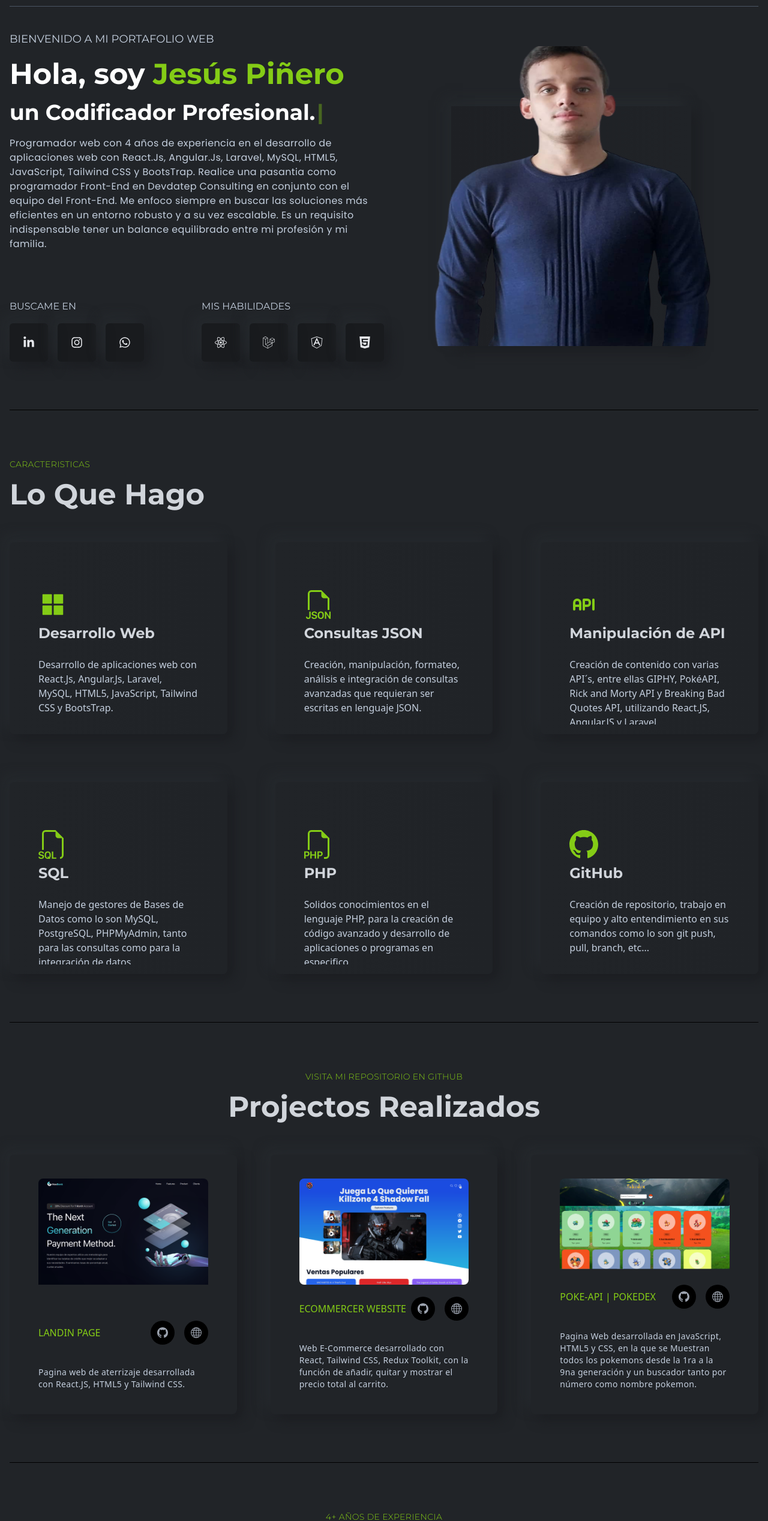
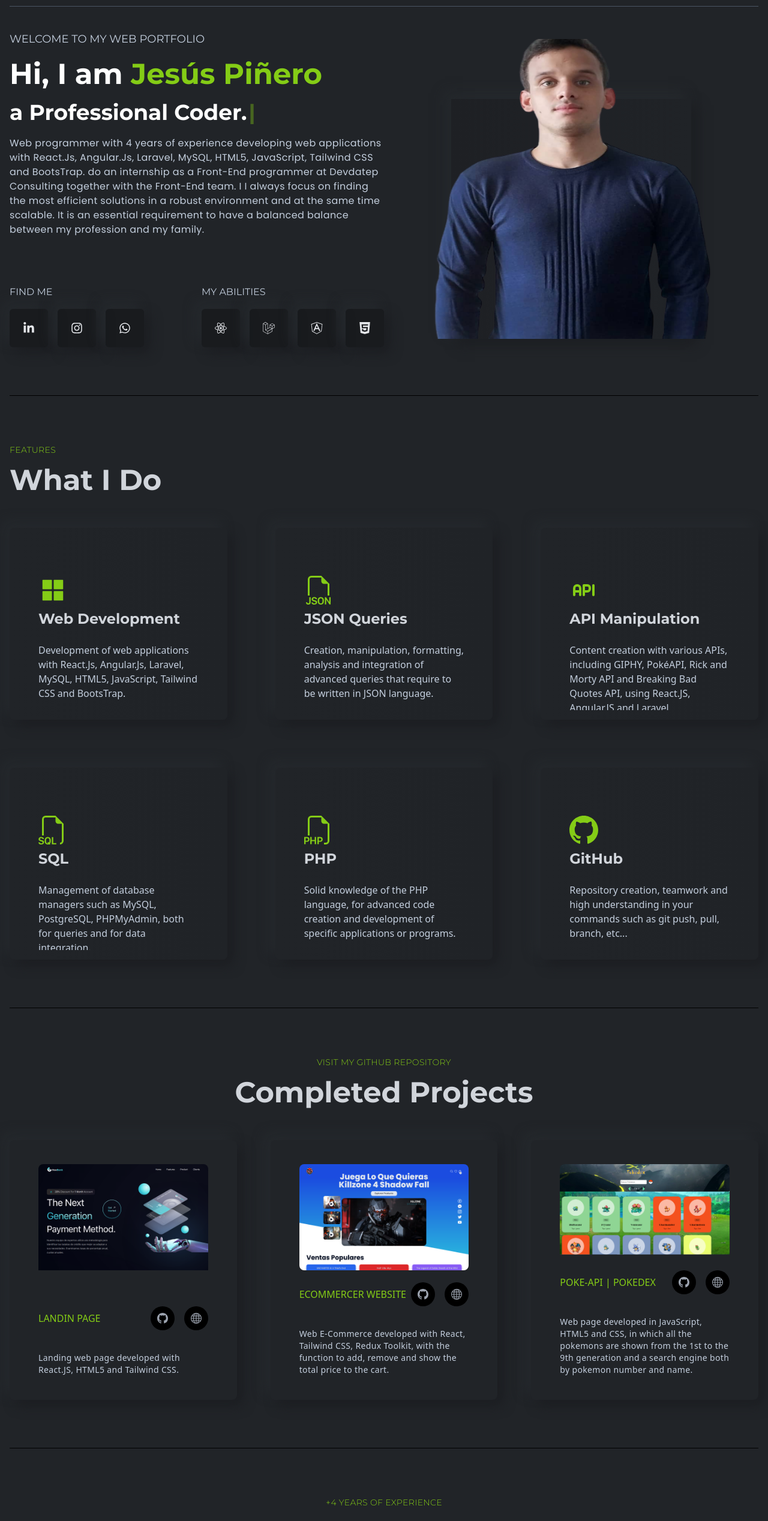
Before and after one commit to jesus027/Portafolio, a React (Create React App) app: page / in a window 1280 px wide. Shown: the part 85-2621 px from the top of the page at 60% size. Built offline with nearby package versions, Linux system fonts and the light colour scheme.

Commit message:
Tradusco el portafolio al ingles

```diff
--- a/src/components/banner/LeftBanner.js
+++ b/src/components/banner/LeftBanner.js
@@ -5,7 +5,7 @@ import Media from './Media';
 const LeftBanner = () => {
 
     const [text] = useTypewriter({
-        words: ["Codificador Profesional.", "Desarrollador Full-Stack."],
+        words: ["Professional Coder.", "Full Stack Developer."],
         loop: true,
         typeSpeed: 20,
         deleteSpeed: 10,
@@ -15,13 +15,13 @@ const LeftBanner = () => {
     return (
         <div className='w-full lgl:w-1/2 flex flex-col gap-20'>
                 <div className='flex flex-col gap-5'>
-                    <h4 className='text-lg font-normal'>BIENVENIDO A MI PORTAFOLIO WEB</h4>
+                    <h4 className='text-lg font-normal'>WELCOME TO MY WEB PORTFOLIO</h4>
                     <h1 className="text-5xl font-bold text-white">
-                        Hola, soy{" "}
+                        Hi, I am{" "}
                         <span className='text-designColor capitalize'>Jesús Piñero</span>
                     </h1>
                     <h2 className='text-4xl font-bold text-white'>
-                        un <span>{text}</span>
+                        a <span>{text}</span>
                         <Cursor
                             cursorBlinking="false"
                             cursorStyle="|"
@@ -29,12 +29,12 @@ const LeftBanner = () => {
                         />
                     </h2>
                     <p className='text-base font-bodyFont leading-6 tracking-wide'>
-                        Programador web con 4 años de experiencia en el desarrollo de aplicaciones web con React.Js,
-                        Angular.Js, Laravel, MySQL, HTML5, JavaScript, Tailwind CSS y BootsTrap. Realice una pasantia
-                        como programador Front-End en Devdatep Consulting en conjunto con el equipo del Front-End. Me
-                        enfoco siempre en buscar las soluciones más eficientes en un entorno robusto y a su vez
-                        escalable. Es un requisito indispensable tener un balance equilibrado entre mi profesión y mi
-                        familia.
+                        Web programmer with 4 years of experience developing web applications with React.Js,
+                        Angular.Js, Laravel, MySQL, HTML5, JavaScript, Tailwind CSS and BootsTrap. do an internship
+                        as a Front-End programmer at Devdatep Consulting together with the Front-End team. I
+                        I always focus on finding the most efficient solutions in a robust environment and at the same time
+                        scalable. It is an essential requirement to have a balanced balance between my profession and my
+                        family.
                     </p>
                 </div>
 
--- a/src/components/banner/Media.js
+++ b/src/components/banner/Media.js
@@ -7,7 +7,7 @@ const Media = () => {
         <div className='flex flex-col xl:flex-row gap-6 lgl:gap-0 justify-between'>
                 <div>
                     <h2 className='text-base uppercase font-titleFont mb-4'>
-                        BUSCAME EN
+                        Find Me
                     </h2>
 
                     <div className='flex gap-4'>
@@ -33,7 +33,7 @@ const Media = () => {
 
                 <div>
                     <h2 className='text-base uppercase font-titleFont mb-4'>
-                        MIS HABILIDADES
+                        MY ABILITIES
                     </h2>
 
                     <div className='flex gap-4'>
--- a/src/components/contact/ContactLeft.js
+++ b/src/components/contact/ContactLeft.js
@@ -16,16 +16,16 @@ const ContactLeft = () => {
                 <h3 className='text-3xl font-bold text-white'>Jesús Piñero</h3>
 
                 <p className='text-lg font-normal text-gray-400'>
-                    Desarrollador Full-Stack
+                Full Stack Developer
                 </p>
 
                 <p className='text-base text-gray-400 tracking-wide'>
-                    Programador web con 4 años de experiencia en el desarrollo de aplicaciones web con
-                    React.Js, Angular.Js, Laravel, MySQL, HTML5, JavaScript, Tailwind CSS y BootsTrap.
+                    Web programmer with 4 years of experience developing web applications with
+                    React.Js, Angular.Js, Laravel, MySQL, HTML5, JavaScript, Tailwind CSS and BootsTrap.
                 </p>
 
                 <p className='text-base text-gray-400 flex items-center gap-2'>
-                    Telefono: <span className='text-lightText'>+58 412-5943159</span>
+                    Phone: <span className='text-lightText'>+58 412-5943159</span>
                 </p>
 
                 <p className='text-base text-gray-400 flex items-center gap-2'>
@@ -35,7 +35,7 @@ const ContactLeft = () => {
             </div>
 
             <div className='flex flex-col gap-4'>
-                <h2 className='text-base font-titleFont uppercase mb-4'>Encuéntrame En</h2>
+                <h2 className='text-base font-titleFont uppercase mb-4'>Find me</h2>
 
                 <div className='flex gap-4'>
                     <a href='https://www.linkedin.com/in/jes%C3%BAs-pi%C3%B1ero-b521a521b/' rel="noopener noreferrer" target='_blank'>
--- a/src/components/features/Features.js
+++ b/src/components/features/Features.js
@@ -9,49 +9,50 @@ import { TbApi } from 'react-icons/tb';
 const Features = () => {
     return (
         <section id='features' className='w-full py-20 border-b-[1px] border-b-black'>
-            <Title title="Caracteristicas" des="Lo que hago" />
+            <Title title="Features" des="What I Do" />
 
             <div className='grid grid-cols-1 md:grid-cols-2 xl:grid-cols-3 gap-6 xl:gap-20'>
                 <Card
                     icon= {<AiFillAppstore />}
-                    title="Desarrollo Web"
-                    des="Desarrollo de aplicaciones web con React.Js, Angular.Js, Laravel, MySQL, HTML5,
-                    JavaScript, Tailwind CSS y BootsTrap."
+                    title="Web Development"
+                    des="
+                    Development of web applications with React.Js, Angular.Js, Laravel, MySQL, HTML5,
+                    JavaScript, Tailwind CSS and BootsTrap."
                 />
 
                 <Card
                     icon={<BsFiletypeJson />}
-                    title="Consultas JSON"
-                    des="Creación, manipulación, formateo, análisis e integración de consultas avanzadas que
-                    requieran ser escritas en lenguaje JSON."
+                    title="JSON Queries"
+                    des="Creation, manipulation, formatting, analysis and integration of advanced queries that
+                    require to be written in JSON language."
                 />
 
                 <Card
                     icon={<TbApi />}
-                    title="Manipulación de API"
-                    des="Creación de contenido con varias API´s, entre ellas GIPHY, PokéAPI, Rick and Morty API y
-                    Breaking Bad Quotes API, utilizando React.JS, Angular.JS y Laravel"
+                    title="API Manipulation"
+                    des="Content creation with various APIs, including GIPHY, PokéAPI, Rick and Morty API and
+                    Breaking Bad Quotes API, using React.JS, Angular.JS and Laravel"
                 />
 
                 <Card
                     icon={<BsFiletypeSql />}
                     title="SQL"
-                    des="Manejo de gestores de Bases de Datos como lo son MySQL, PostgreSQL, PHPMyAdmin,
-                    tanto para las consultas como para la integración de datos"
+                    des="Management of database managers such as MySQL, PostgreSQL, PHPMyAdmin,
+                    both for queries and for data integration."
                 />
 
                 <Card
                     icon={<BsFiletypePhp />}
                     title="PHP"
-                    des="Solidos conocimientos en el lenguaje PHP, para la creación de código avanzado y desarrollo
-                    de aplicaciones o programas en especifico"
+                    des="Solid knowledge of the PHP language, for advanced code creation and development
+                    of specific applications or programs."
                 />
 
                 <Card
                     icon={<BsGithub />}
                     title="GitHub"
-                    des="Creación de repositorio, trabajo en equipo y alto entendimiento
-                    en sus comandos como lo son git push, pull, branch, etc..."
+                    des="Repository creation, teamwork and high understanding
+                    in your commands such as git push, pull, branch, etc..."
                 />
             </div>
         </section>
--- a/src/components/footer/Footer.js
+++ b/src/components/footer/Footer.js
@@ -32,7 +32,7 @@ const Footer = () => {
 
             <div className='w-full h-full'>
                 <h3 className='text-xl uppercase text-designColor tracking-wide'>
-                    Enlace Rápido
+                    Quick Link
                 </h3>
 
                 <ul className='flex flex-col gap-4 font-titleFont font-medium py-6 overflow-hidden'>
@@ -90,7 +90,7 @@ const Footer = () => {
 
             <div className='w-full h-full'>
                 <h3 className='text-xl uppercase text-designColor tracking-wide'>
-                    Recursos
+                    Resources
                 </h3>
 
                 <ul className='flex flex-col gap-4 font-titleFont font-medium py-6 overflow-hidden'>
@@ -158,14 +158,14 @@ const Footer = () => {
 
             <div className='w-full h-full'>
                 <h3 className='text-xl uppercase text-designColor tracking-wide'>
-                    derechos de autor
+                    Copyright
                 </h3>
 
                 <ul className='flex flex-col gap-4 font-titleFont font-medium py-6 overflow-hidden'>
                     <li>
                         <span className='w-full text-lg hover:text-designColor duration-300 cursor-pointer
                         relative group'>
-                            © 2023 Jesús Piñero | Portafolio Web
+                            © 2023 Jesús Piñero | Website Portfolio
                             <span className='absolute h-[1px] w-full inline-flex
                         bg-designColor -bottom-1 left-0 -translate-x-[100%] group-hover:translate-x-0
                         transition-transform duration-300'></span>
--- a/src/components/navbar/Navbar.js
+++ b/src/components/navbar/Navbar.js
@@ -51,9 +51,9 @@ const Navbar = () => {
                                 <img src={logo} alt='logo' className='w-20' />
 
                                 <p className='text-sm text-gray-400 mt-2'>
-                                    lorem ips dfdkdmskfdmkfmdskvmdnkvjnkjvnxjvnxz
-                                    zv zxkjnvjzxnvodmvkdsmvdsjsdnbdskvmdkmvkdv
-                                    vsdvmkdsmvkdsmvkmmv  vsd vkjd vk vkjx v
+                                    Web programmer with 4 years of experience developing web applications with
+                                    React.Js, Angular.Js, Laravel, MySQL, HTML5, JavaScript, Tailwind CSS and
+                                    BootsTrap.
                                 </p>
                             </div>
 
@@ -82,7 +82,7 @@ const Navbar = () => {
                             </ul>
 
                             <div className='flex flex-col gap-4'>
-                                <h2 className='text-base font-titleFont uppercase mb-4'>Encuéntrame En</h2>
+                                <h2 className='text-base font-titleFont uppercase mb-4'>Find Me</h2>
 
                                 <div className='flex gap-4'>
                                     <a href='https://www.linkedin.com/in/jes%C3%BAs-pi%C3%B1ero-b521a521b/' rel="noopener noreferrer" target='_blank'>
--- a/src/components/projects/Projects.js
+++ b/src/components/projects/Projects.js
@@ -8,15 +8,15 @@ const Projects = () => {
         <section id='projects' className='w-full py-20 border-b-[1px] border-black'>
             <div className='flex justify-center items-center text-center'>
                 <Title
-                    title="VISITA MI REPOSITORIO EN GITHUB"
-                    des="Projectos Realizados"
+                    title="VISIT MY GITHUB REPOSITORY"
+                    des="Completed Projects"
                 />
             </div>
 
             <div className='grid grid-cols-1 md:grid-cols-2 xl:grid-cols-3 gap-6 xl:gap-14'>
                 <ProjectCards
                     title="Landin Page"
-                    des="Pagina web de aterrizaje desarrollada con React.JS, HTML5 y Tailwind CSS."
+                    des="Landing web page developed with React.JS, HTML5 and Tailwind CSS."
                     src={projectThree}
                     git="https://github.com/jesus027/Landin-Page"
                     ver="https://landin-page-sepia.vercel.app/"
@@ -24,8 +24,8 @@ const Projects = () => {
 
                 <ProjectCards
                     title="Ecommercer Website"
-                    des="Web E-Commerce desarrollado con React, Tailwind CSS, Redux Toolkit, con la función
-                    de añadir, quitar y mostrar el precio total al carrito."
+                    des="Web E-Commerce developed with React, Tailwind CSS, Redux Toolkit, with the function
+                    to add, remove and show the total price to the cart."
                     src={projectTwo}
                     git="https://github.com/jesus027/React-y-TailwindCss-Ecomerce"
                     ver="https://react-y-tailwind-css-ecomerce.vercel.app/"
@@ -33,8 +33,8 @@ const Projects = () => {
 
                 <ProjectCards
                     title="Poke-API | Pokedex"
-                    des="Pagina Web desarrollada en JavaScript, HTML5 y CSS, en la que se Muestran todos los pokemons
-                    desde la 1ra a la 9na generación y un buscador tanto por número como nombre pokemon."
+                    des="Web page developed in JavaScript, HTML5 and CSS, in which all the pokemons are shown
+                    from the 1st to the 9th generation and a search engine both by pokemon number and name."
                     src={projectOne}
                     git="https://github.com/jesus027/Pokedex"
                     ver="https://pokedex-jade-seven.vercel.app/"
--- a/src/components/resume/Resume.js
+++ b/src/components/resume/Resume.js
@@ -12,8 +12,8 @@ const Resume = () => {
         <section id='resume' className='w-full py-20 border-b-[1px] border-black'>
             <div className='flex justify-center items-center text-center'>
                 <Title
-                    title="4+ Años de Experiencia"
-                    des="Mi Resumem"
+                    title="+4 Years of Experience"
+                    des="My Summary"
                 />
             </div>
 
@@ -29,7 +29,7 @@ const Resume = () => {
                             educationData ? "border-designColor rounded-lg" : "border-transparent"
                         } resumeLi`}
                     >
-                        Educación
+                        Education
                     </li>
 
                     <li
@@ -42,7 +42,7 @@ const Resume = () => {
                             skillData ? "border-designColor rounded-lg" : "border-transparent"
                         } resumeLi`}
                     >
-                        Habilidades Profesionales
+                        Professional Skills
                     </li>
                 </ul>
             </div>
--- a/src/components/resume/Skills.js
+++ b/src/components/resume/Skills.js
@@ -10,8 +10,8 @@ const Skills = () => {
         >
             <div className='w-full lgl:w-1/2'>
                 <div className='py-12 font-titleFont flex flex-col gap-4'>
-                    <p className='text-sm text-designColor tracking-[4px] uppercase'>Características</p>
-                    <h2 className='text-3xl lgl:text-4xl font-bold'>Habilidad de Front-End</h2>
+                    <p className='text-sm text-designColor tracking-[4px] uppercase'>Features</p>
+                    <h2 className='text-3xl lgl:text-4xl font-bold'>Front End Skills</h2>
                 </div>
 
                 <div className='w-full flex flex-col gap-6'>
@@ -109,8 +109,8 @@ const Skills = () => {
 
             <div className='w-full lgl:w-1/2'>
                 <div className='py-12 font-titleFont flex flex-col gap-4'>
-                    <p className='text-sm text-designColor tracking-[4px] uppercase'>Características</p>
-                    <h2 className='text-3xl lgl:text-4xl font-bold'>Habilidad de Back-End</h2>
+                    <p className='text-sm text-designColor tracking-[4px] uppercase'>Features</p>
+                    <h2 className='text-3xl lgl:text-4xl font-bold'>Back End Skills</h2>
                 </div>
 
                 <div className='w-full flex flex-col gap-6'>
```
Also changed, not shown: src/components/contact/Contact.js (+19 -19 lines), src/components/resume/Education.js (+30 -31 lines).
